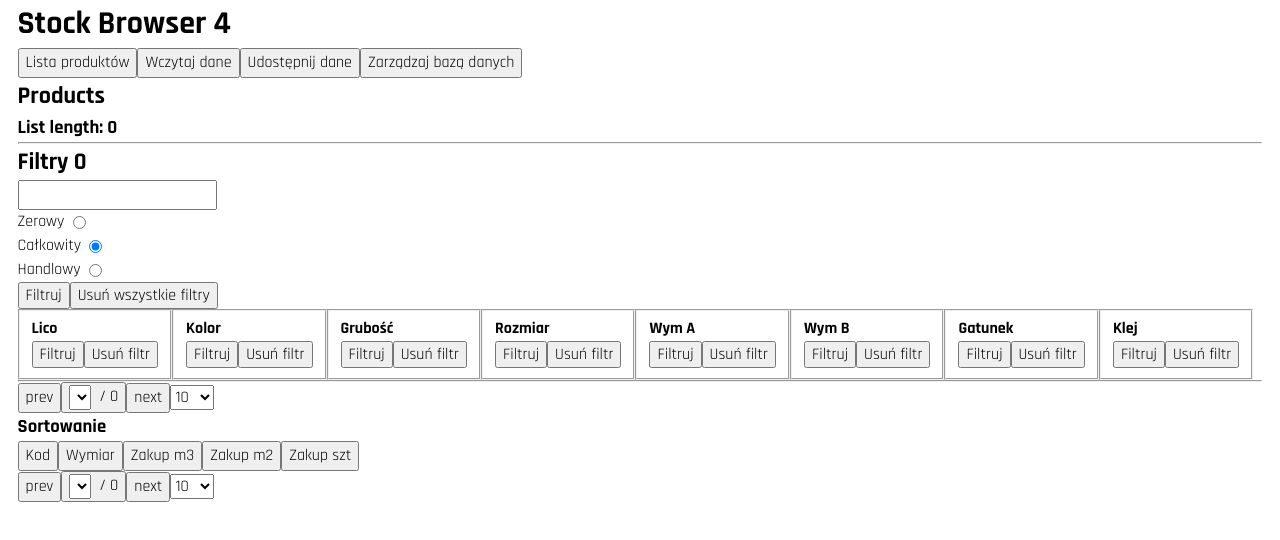
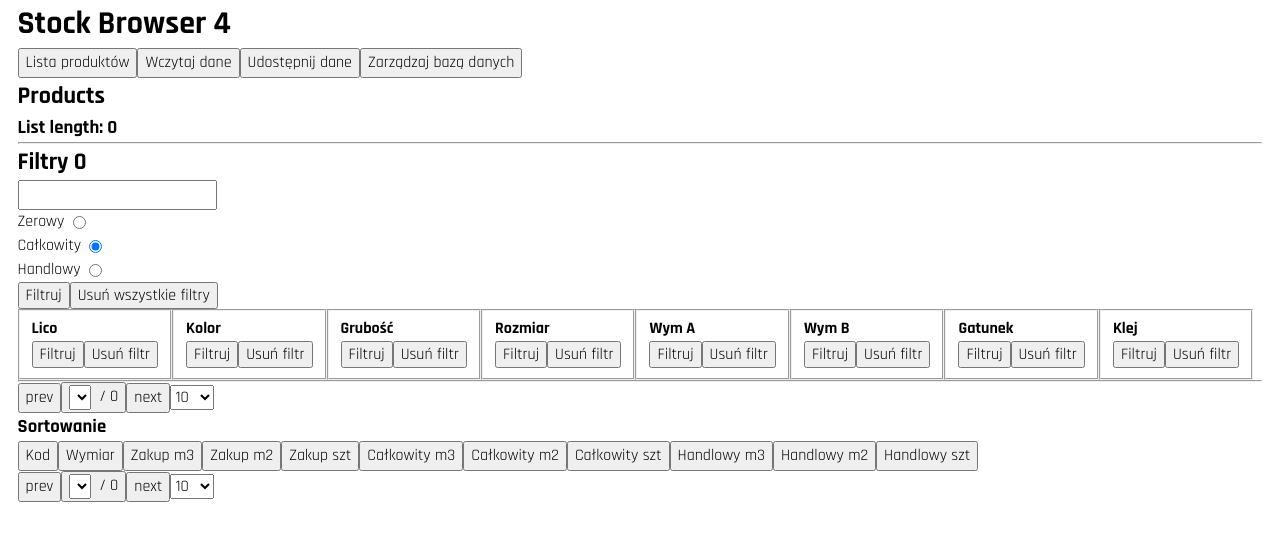
Before and after one commit to PawRys/StockBrowser4, a Vue app: page / in a window 1280 px wide. Shown: the top 540 px of the page. Built offline with nearby package versions, Linux system fonts and the light colour scheme.

Commit message:
sorting mostly finished

```diff
--- a/src/components/ProductsList/ProtuctSorting.vue
+++ b/src/components/ProductsList/ProtuctSorting.vue
@@ -2,19 +2,25 @@
 import { useSortingStore } from '@/stores/sortingStore'
 import { escapeNonword } from '../Utils/functions'
 const s = useSortingStore()
-const sortTable = [
-  { column: 'id', label: 'Kod', unit: 'm3' },
-  { column: 'size', label: 'Wymiar', unit: 'm3' },
+const sortingTable = [
+  { column: 'id', label: 'Kod', unit: '' },
+  { column: 'size', label: 'Wymiar', unit: '' },
   { column: 'price', label: 'Zakup m3', unit: 'm3' },
   { column: 'price', label: 'Zakup m2', unit: 'm2' },
-  { column: 'price', label: 'Zakup szt', unit: 'pcs' }
+  { column: 'price', label: 'Zakup szt', unit: 'pcs' },
+  { column: 'totalStock', label: 'Całkowity m3', unit: 'm3' },
+  { column: 'totalStock', label: 'Całkowity m2', unit: 'm2' },
+  { column: 'totalStock', label: 'Całkowity szt', unit: 'pcs' },
+  { column: 'aviableStock', label: 'Handlowy m3', unit: 'm3' },
+  { column: 'aviableStock', label: 'Handlowy m2', unit: 'm2' },
+  { column: 'aviableStock', label: 'Handlowy szt', unit: 'pcs' }
 ]
 </script>
 
 <template>
   <section>
     <h3>Sortowanie</h3>
-    <template v-for="i in sortTable" :key="escapeNonword(i.label)">
+    <template v-for="i in sortingTable" :key="escapeNonword(i.label)">
       <button
         @click="
           [(s.sortColumn = i.column), (s.sortUnit = i.unit), (s.sortDir = (s.sortDir + 1) % 2)]
@@ -23,8 +29,6 @@ const sortTable = [
         {{ i.label }}
       </button>
     </template>
-    <!-- <button @click="[(s.sortColumn = 'id'), (s.sortDir = 'asc')]">sort up</button>
-    <button @click="[(s.sortColumn = 'id'), (s.sortDir = 'desc')]">sort dn</button> -->
   </section>
 </template>
 
--- a/src/stores/sortingStore.ts
+++ b/src/stores/sortingStore.ts
@@ -5,9 +5,9 @@ export const useSortingStore = defineStore(
   'SB4_sortingStore',
   () => {
     const sortDir = ref(0)
-    const sortUnit = 'm3'
+    const sortUnit = ref('m3')
     const sortColumn = ref('id')
-    watch(sortColumn, () => (sortDir.value = 0))
+    watch([sortUnit, sortColumn], () => (sortDir.value = 0))
 
     return { sortUnit, sortDir, sortColumn }
   },
--- a/src/stores/stocksStore.ts
+++ b/src/stores/stocksStore.ts
@@ -44,11 +44,11 @@ export const useStocksStore = defineStore(
           let first = a[sortColumn]
           let last = b[sortColumn]
 
-          if (sortUnit && sortColumn.match(/price/i)) {
+          if (sortColumn.match(/price/i)) {
             first = calcPrice(a.size, a[sortColumn], sortUnit, 'm3')
             last = calcPrice(b.size, b[sortColumn], sortUnit, 'm3')
           }
-          if (sortUnit && sortColumn.match(/Stock/i)) {
+          if (sortColumn.match(/Stock/i)) {
             first = calcQuant(a.size, a[sortColumn], sortUnit, 'm3')
             last = calcQuant(b.size, b[sortColumn], sortUnit, 'm3')
           }
```
